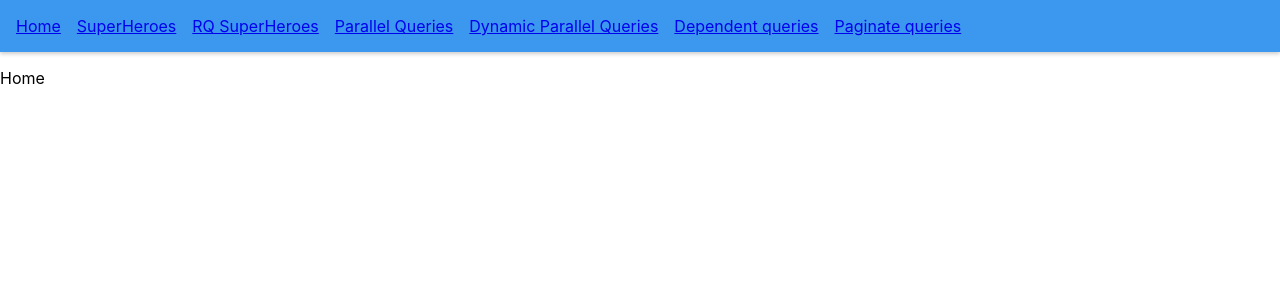
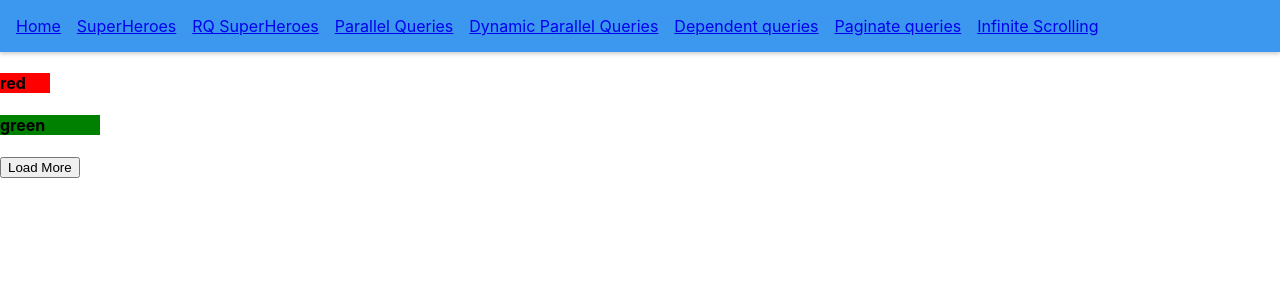
Before and after one commit to IbrahimShaheen103/react-query-tots, a React (Create React App) app: page /rq-infinite in a window 1280 px wide. Shown: the top 300 px of the page. Built offline with nearby package versions, Linux system fonts and the light colour scheme; data requests are answered from the project's data file.

Commit message:
Added a new page for infinite queries

```diff
--- a/src/App.js
+++ b/src/App.js
@@ -15,6 +15,7 @@ import ParallelQueries from "./Components/ParallelQueries.page";
 import DynamicParallelPage from "./Components/DynamicParallel.page";
 import DependentQueriesPage from "./Components/DependentQueries.page";
 import PaginatedQueriesPage from "./Components/PaginatedQueries.page";
+import InfiniteQueryPage from "./Components/InfiniteQueries.page";
 
 const queryClient = new QueryClient();
 
@@ -48,6 +49,9 @@ function App() {
               <li>
                 <NavLink to="/rq-paginate">Paginate queries</NavLink>
               </li>
+              <li>
+                <NavLink to="/rq-infinite">Infinite Scrolling</NavLink>
+              </li>
             </ul>
           </nav>
           <Switch>
@@ -72,6 +76,9 @@ function App() {
             <Route path="/rq-paginate">
               <PaginatedQueriesPage />
             </Route>
+            <Route path="/rq-infinite">
+              <InfiniteQueryPage />
+            </Route>
             <Route path="/">
               <HomePage />
             </Route>
--- /dev/null
+++ b/src/Components/InfiniteQueries.page.js
@@ -0,0 +1,58 @@
+import axios from "axios";
+import { useInfiniteQuery } from "react-query";
+
+const fetchColors = ({ pageParam = 1 }) => {
+  return axios.get(`http://localhost:4000/colors?_limit=2&_page=${pageParam}`);
+};
+
+const InfiniteQueryPage = () => {
+  const {
+    isLoading,
+    isError,
+    error,
+    data,
+    hasNextPage,
+    fetchNextPage,
+    isFetching,
+    isFetchingNextPage,
+  } = useInfiniteQuery(["colors"], fetchColors, {
+    getNextPageParam: (_lastPage, pages) => {
+      if (pages.length < 4) {
+        return pages.length + 1;
+      } else return undefined;
+    },
+  });
+  if (isLoading) {
+    return <h1>Loading...</h1>;
+  }
+  if (isError || error) {
+    return <div>{error.message}</div>;
+  }
+  return (
+    <div>
+      {data?.pages.map((group, i) => {
+        return (
+          <div key={i}>
+            {group.data.map((color) => (
+              <div
+                style={{ background: color.color, width: `${color.id * 50}px` }}
+                key={color.id}
+              >
+                <h4>{color.color}</h4>
+              </div>
+            ))}
+          </div>
+        );
+      })}
+      <button
+        disabled={!hasNextPage || isFetchingNextPage}
+        onClick={() => fetchNextPage()}
+      >
+        Load More
+      </button>
+      <div>{isFetching && !isFetchingNextPage ? "fetching ..." : null}</div>
+    </div>
+  );
+};
+
+export default InfiniteQueryPage;
```
